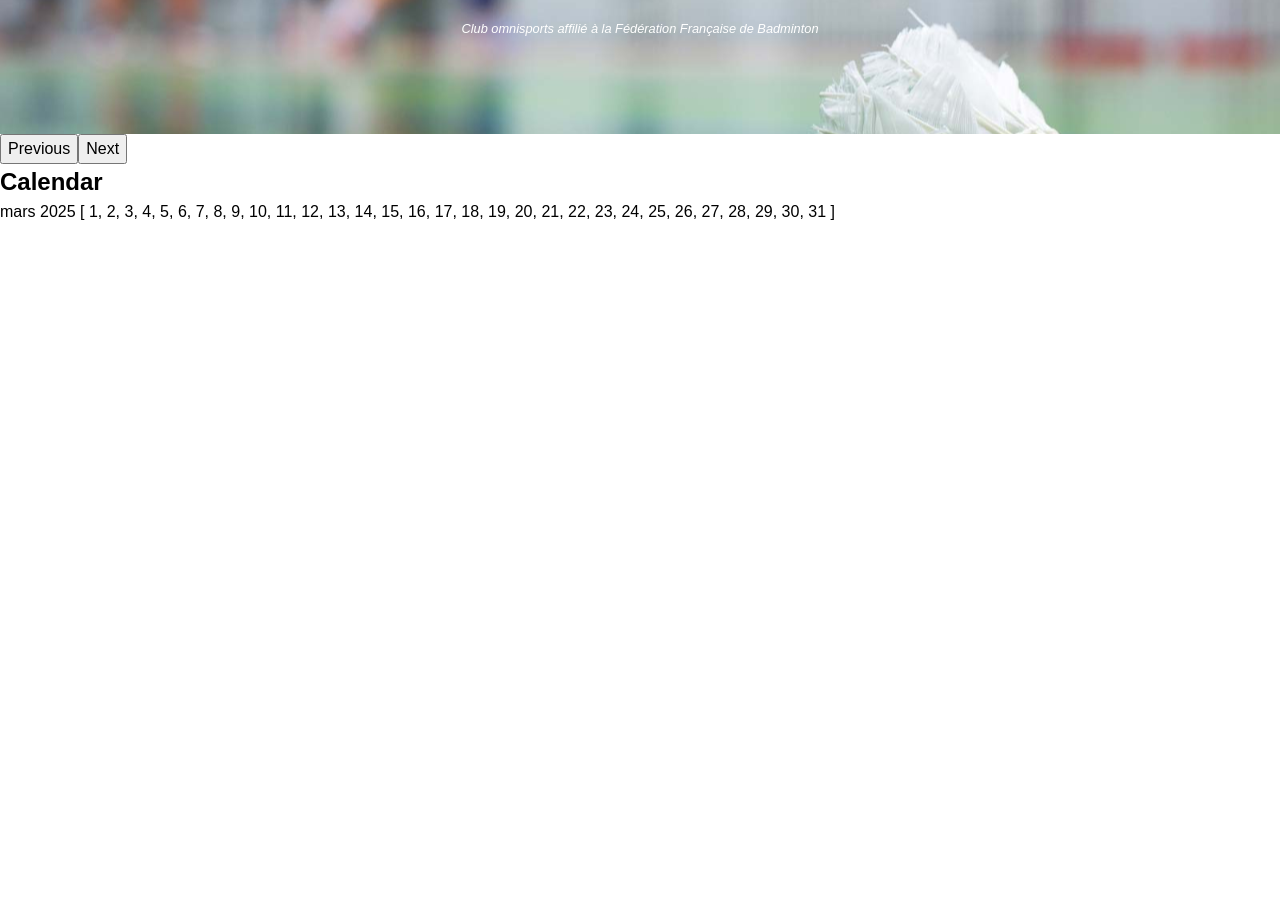
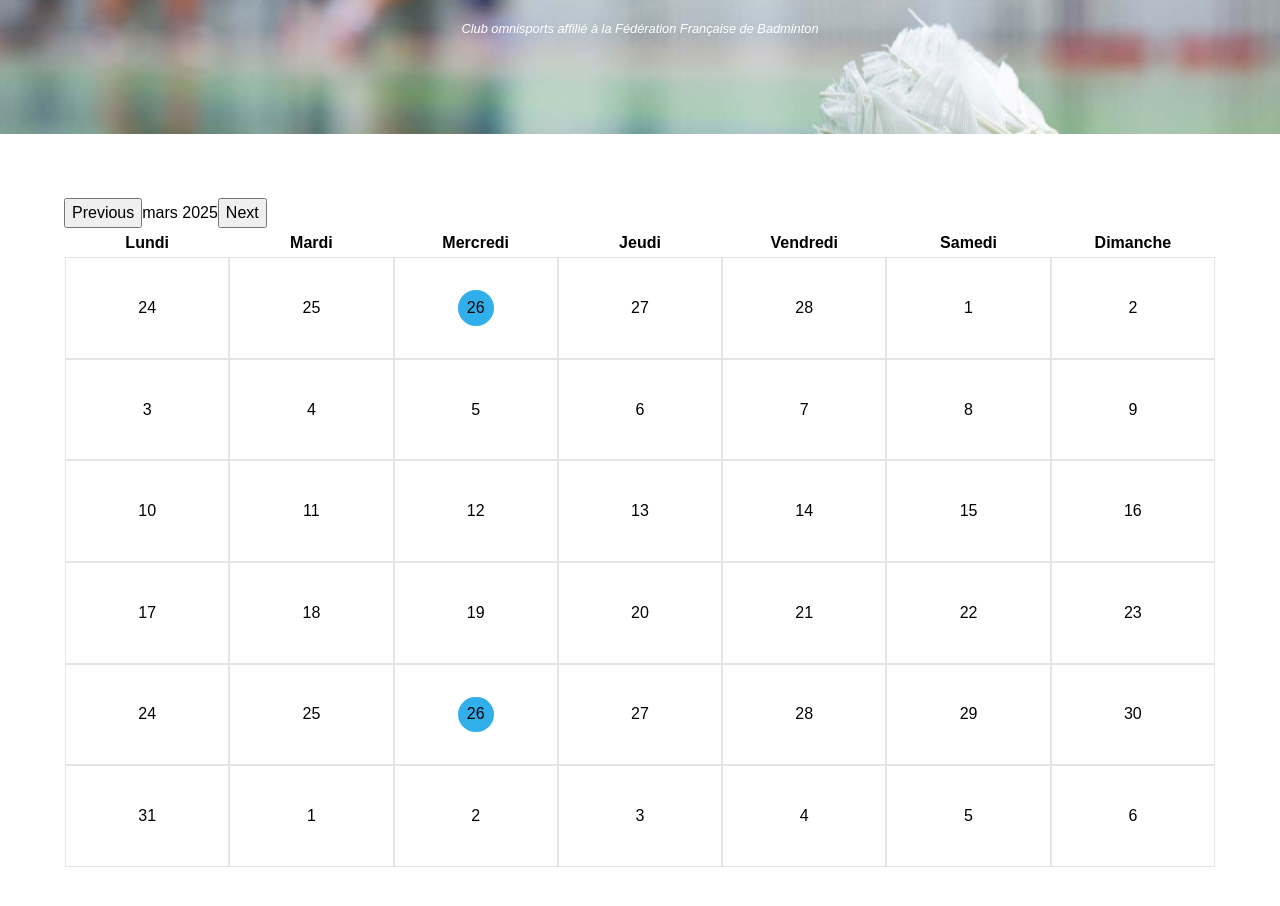
Before and after one commit to Maxime-Paget/slg-bad, a Nuxt app: page / in a window 1280 px wide. Shown: the part 460-1366 px from the top of the page. Before the commit the page ends 885 px from the top, so only its background shows below. Built offline with nearby package versions, Linux system fonts and the light colour scheme.

Commit message:
Retrieve all weeks of a month

```diff
--- a/App.vue
+++ b/App.vue
@@ -1,21 +1,21 @@
 <template>
     <div class="app darktheme">
         <TopBar></TopBar>
-        <section class="home">
+        <section class="home" id="home">
             <p class="home__club">
                 Saint louis de gonzague badminton
             </p>
             <p class="home__slogan">
                 Club de Badminton au centre de Limoges
             </p>
-            <div class="home__actions" id="home">
+            <div class="home__actions">
                 <button class="home__actions__button home__actions__button--booking">
-                    <NuxtLink to="/#planning">
+                    <NuxtLink to="#planning">
                         Réserver un créneau
                     </NuxtLink>
                 </button>
                 <button class="home__actions__button home__actions__button--more-info">
-                    <NuxtLink to="/#more-info">
+                    <NuxtLink to="#more-info">
                         En savoir plus
                     </NuxtLink>
                 </button>
@@ -31,7 +31,7 @@
 </template>
 
 <script setup lang="ts">
-import Calendar from './public/components/Calendar.vue';
+import Calendar from '@/public/components/Calendar/Calendar.vue';
 import TopBar from './public/components/TopBar.vue';
 
 </script>
@@ -119,6 +119,10 @@ import TopBar from './public/components/TopBar.vue';
     }
 }
 
+.planning {
+    @include padding(xl);
+}
+
 @media screen and (min-width: 1080px) {
     .home {
         margin-top: 85px
--- a/nuxt.config.ts
+++ b/nuxt.config.ts
@@ -3,6 +3,7 @@ export default defineNuxtConfig({
   compatibilityDate: '2024-11-01',
   devtools: { enabled: true },
   css: ['~/public/assets/sass/main.scss'],
+
   app: {
     head: {
       title: 'SLG Badminton - Limoges',
--- a/public/assets/sass/base/_root.scss
+++ b/public/assets/sass/base/_root.scss
@@ -3,6 +3,7 @@
         // backgrounds
         --clr-background-high: #000;
         --clr-background-primary-high: #9f0013;
+        --clr-background-primary-medium: #31afea;
 
         // text-colors
         --clr-text-low: #ffffffbf;
@@ -11,5 +12,6 @@
         // border-colors
         --clr-border-high: #9f0013;
         --clr-border-light: #ffffff;
+        --clr-border-medium: #e5e5e5;
     }
 }
--- a/public/components/Calendar.vue
+++ /dev/null
@@ -1,62 +0,0 @@
-<template>
-    <div class="calendar">
-        <button @click="previous">Previous</button>
-        <button @click="next">Next</button>
-        <h1>Calendar</h1>
-        {{ translateMonth }} {{ currentYear }}
-        {{ calendarArray }}
-    </div>
-</template>
-
-<script setup lang="ts">
-import { startOfMonth, endOfMonth, eachDayOfInterval, format, isLeapYear } from 'date-fns';
-import { fr } from 'date-fns/locale';
-
-const today = {
-    year: new Date().getFullYear(),
-    month: new Date().getMonth(),
-    day: new Date().getDate(),
-}
-
-const currentYear = ref(today.year);
-const currentMonth = ref(today.month);
-const currentDay = (today.day);
-
-function previous() {
-    currentMonth.value -= 1;
-}
-
-function next() {
-    currentMonth.value += 1;
-}
-
-watch(currentMonth, (newMonth, oldMonth) => {
-    const monthsNumber = 12;
-
-    // add 1 to the month becasue the month is 0-indexed
-    const oldMonthIndex = ((oldMonth) % monthsNumber + monthsNumber) % monthsNumber
-    const newMonthIndex = ((newMonth % monthsNumber) + monthsNumber) % monthsNumber
-
-    // a 0 modulo index means we are in january
-    // a 11 modulo index means we are in december
-    if (oldMonthIndex === 11 && newMonthIndex === 0) {
-        currentYear.value += 1;
-    } else if (oldMonthIndex === 0 && newMonthIndex === 11) {
-        currentYear.value -= 1;
-    }
-
-    currentMonth.value = newMonthIndex;
-})
-
-
-const calendarArray = computed(() => {
-    const start = startOfMonth(new Date(currentYear.value, currentMonth.value));
-    const end = endOfMonth(new Date(currentYear.value, currentMonth.value));
-    return eachDayOfInterval({ start, end }).map((date) => parseInt(format(date, 'd', { locale: fr })));
-});
-
-const translateMonth = computed(() => {
-    return format(new Date(currentYear.value, currentMonth.value), 'MMMM', { locale: fr });
-});
-
-</script>
--- /dev/null
+++ b/public/components/Calendar/Calendar.vue
@@ -0,0 +1,141 @@
+<template>
+    <div class="calendar">
+        <div class="calendar__header">
+            <button @click="previous" class="calendar__header__previous">Previous</button>
+            <span>{{ translatedMonth }} {{ currentYear }}</span>
+            <button @click="next" class="calendar__header__next">Next</button>
+        </div>
+        <table class="calendar__body">
+            <thead>
+                <tr>
+                    <th>Lundi</th>
+                    <th>Mardi</th>
+                    <th>Mercredi</th>
+                    <th>Jeudi</th>
+                    <th>Vendredi</th>
+                    <th>Samedi</th>
+                    <th>Dimanche</th>
+                </tr>
+            </thead>
+            <tbody class="calendar__body__weeks">
+                <tr v-for="(week, index) in weeksArray" :key="index" class="week">
+                    <td v-for="(day, index) in week" :key="index" class="week__day">
+                        <span class="week__day__number" :class="{ 'week__day__number--today': day === currentDay }">
+                            {{ day }}
+                        </span>
+                    </td>
+                </tr>
+            </tbody>
+        </table>
+    </div>
+</template>
+
+<script setup lang="ts">
+import { startOfMonth, endOfMonth, eachDayOfInterval, format, eachWeekOfInterval, } from 'date-fns';
+import { fr } from 'date-fns/locale';
+
+const today = {
+    year: new Date().getFullYear(),
+    month: new Date().getMonth(),
+    day: new Date().getDate(),
+}
+
+const currentYear = ref(today.year);
+const currentMonth = ref(today.month);
+const currentDay = (today.day);
+
+
+function previous() {
+    currentMonth.value -= 1;
+}
+
+function next() {
+    currentMonth.value += 1;
+}
+
+watch(currentMonth, (newMonth, oldMonth) => {
+    const monthsNumber = 12;
+
+    // add 1 to the month becasue the month is 0-indexed
+    const oldMonthIndex = ((oldMonth) % monthsNumber + monthsNumber) % monthsNumber
+    const newMonthIndex = ((newMonth % monthsNumber) + monthsNumber) % monthsNumber
+
+    // a 0 modulo index means we are in january
+    // a 11 modulo index means we are in december
+    if (oldMonthIndex === 11 && newMonthIndex === 0) {
+        currentYear.value += 1;
+    } else if (oldMonthIndex === 0 && newMonthIndex === 11) {
+        currentYear.value -= 1;
+    }
+
+    currentMonth.value = newMonthIndex;
+});
+
+const weeksArray = computed(() => {
+    const start = startOfMonth(new Date(currentYear.value, currentMonth.value));
+    const end = endOfMonth(new Date(currentYear.value, currentMonth.value));
+    const weeks = eachWeekOfInterval({ start, end }, { weekStartsOn: 1, locale: fr });
+
+    return weeks.map((weekStart) => {
+        const weekEnd = new Date(weekStart);
+        weekEnd.setDate(weekEnd.getDate() + 6); // Add 6 days to get the end of the week
+        return eachDayOfInterval({ start: weekStart, end: weekEnd }).map((date) =>
+            parseInt(format(date, 'd', { locale: fr }))
+        );
+    });
+});
+
+const translatedMonth = computed(() => {
+    return format(new Date(currentYear.value, currentMonth.value), 'MMMM', { locale: fr });
+});
+
+</script>
+
+<style lang="scss" scoped>
+@use '@/public/assets/sass/abstract/' as *;
+
+.calendar {
+    display: flex;
+    flex-direction: column;
+    align-items: center;
+    justify-content: center;
+    width: 100%;
+    height: fit-content;
+
+    &__header {
+        width: 100%;
+    }
+
+    &__body {
+        list-style: none;
+        width: 100%;
+    }
+
+}
+
+.week {
+    &__day {
+        outline: 1px solid var(--clr-border-medium);
+        @include padding(md);
+        width: 1rem;
+        aspect-ratio: 1/1;
+
+        &__number {
+            display: block;
+            width: 4ch;
+            height: 4ch;
+            border-radius: 100%;
+            margin: auto;
+            text-align: center;
+            align-content: center;
+            // @include padding(sm);
+
+
+
+            &--today {
+                background-color: var(--clr-background-primary-medium);
+            }
+        }
+    }
+}
+</style>
--- a/public/components/TopBar.vue
+++ b/public/components/TopBar.vue
@@ -4,16 +4,16 @@
         <nav class="topbar__redirects">
             <ul class="topbar__redirects__list">
                 <li class="topbar__redirects__list__item">
-                    <NuxtLink to="/#home">Accueil</NuxtLink>
+                    <NuxtLink to="#home">Accueil</NuxtLink>
                 </li>
                 <li class="topbar__redirects__list__item">
-                    <NuxtLink to="/#planning">Planning</NuxtLink>
+                    <NuxtLink to="#planning">Planning</NuxtLink>
                 </li>
                 <li class="topbar__redirects__list__item">
-                    <NuxtLink to="/#contact">Contact</NuxtLink>
+                    <NuxtLink to="#contact">Contact</NuxtLink>
                 </li>
                 <li class="topbar__redirects__list__item">
-                    <NuxtLink to="/profile">Mon Profil</NuxtLink>
+                    <NuxtLink to="profile">Mon Profil</NuxtLink>
                 </li>
             </ul>
         </nav>
```
Also changed, not shown: public/components/Calendar/CalendarHeader.vue (added).
